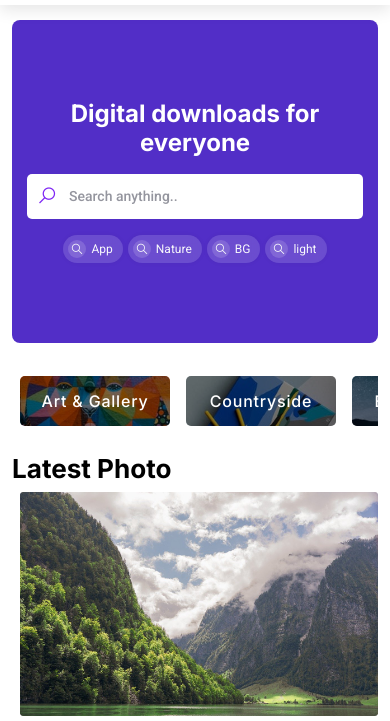
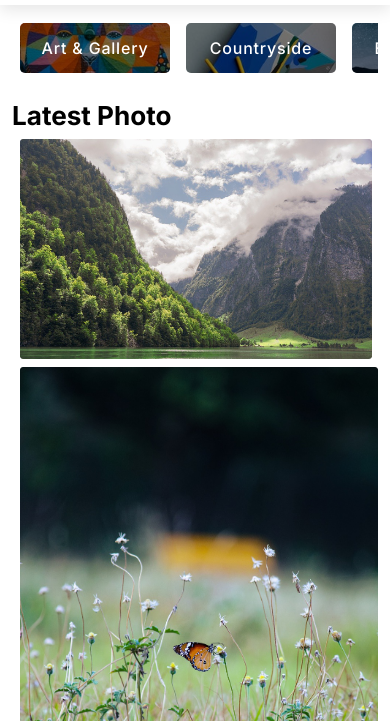
Before and after one commit to mdmunnaahmed/custom-c-gallery, a website: page src/index.html in a window 390 px wide. Shown: the part 51-772 px from the top of the page. Drawn offline with Linux system fonts and the light colour scheme.

Commit message:
responsive slicely done

```diff
--- a/src/assets/js/app.js
+++ b/src/assets/js/app.js
@@ -132,18 +132,12 @@ window.addEventListener("resize", function (e) {
 });
 // Screen Size Counting End
 
-// box.forEach(function () {
-// 	let width = box.offsetWidth;
-// 	let height = box.offsetHeight;
-// });
-
 let box = document.querySelectorAll(".gallery li");
 
 for ($i = 0; $i < box.length; $i++) {
 	let widthAll = box[$i].offsetWidth;
 	let heightAll = box[$i].offsetHeight;
 	let flexGrow = widthAll / heightAll;
-	console.log(widthAll);
 	box.forEach(function () {
 		box[$i].style.flexGrow = flexGrow;
 		box[$i].style.maxWidth = flexGrow * 320 + "px";
@@ -155,14 +149,23 @@ for ($i = 0; $i < box.length; $i++) {
 			box[$i].style.maxWidth = flexGrow * 230 + "px";
 		}
 		if (parseInt(screenSize) < parseInt(575)) {
-			box[$i].style.flexBasis = flexGrow * 150 + "px";
-			box[$i].style.maxWidth = flexGrow * 350 + "px";
+			box[$i].style.flexBasis = flexGrow * 160 + "px";
+			box[$i].style.maxWidth = flexGrow * 250 + "px";
 		}
-		if (parseInt(screenSize) < parseInt(400)) {
-			box[$i].style.flexBasis = flexGrow * 160 + "px";
-			if (flexGrow < 1.2) {
-				box[$i].style.flexBasis = flexGrow * 400 + "px";
-				box[$i].style.maxWidth = flexGrow * 400 + "px";
+		if (parseInt(screenSize) < parseInt(575)) {
+			box[$i].style.flexBasis = flexGrow * 130 + "px";
+			box[$i].style.maxWidth = flexGrow * 220 + "px";
+		}
+		if (flexGrow < 1.2) {
+			if (parseInt(screenSize) < parseInt(400)) {
+				box[$i].style.flexBasis = flexGrow * 450 + "px";
+				box[$i].style.maxWidth = flexGrow * 450 + "px";
+			}
+		}
+		if (flexGrow < 0.8) {
+			if (parseInt(screenSize) < parseInt(400)) {
+				box[$i].style.flexBasis = flexGrow * 550 + "px";
+				box[$i].style.maxWidth = flexGrow * 550 + "px";
 			}
 		}
 	});
--- a/src/index.html
+++ b/src/index.html
@@ -178,7 +178,7 @@
 
 
     <!-- Hero  -->
-<section class="hero">
+<!-- <section class="hero">
   <div class="container custom--container">
     <div class="row">
       <div class="col-12">
@@ -238,7 +238,7 @@
       </div>
     </div>
   </div>
-</section>
+</section> -->
 <!-- Hero End -->
 
     <div class="category section--sm pb-0">
```
Also changed, not shown: src/html/partials/_hero.html (+2 -2 lines).
